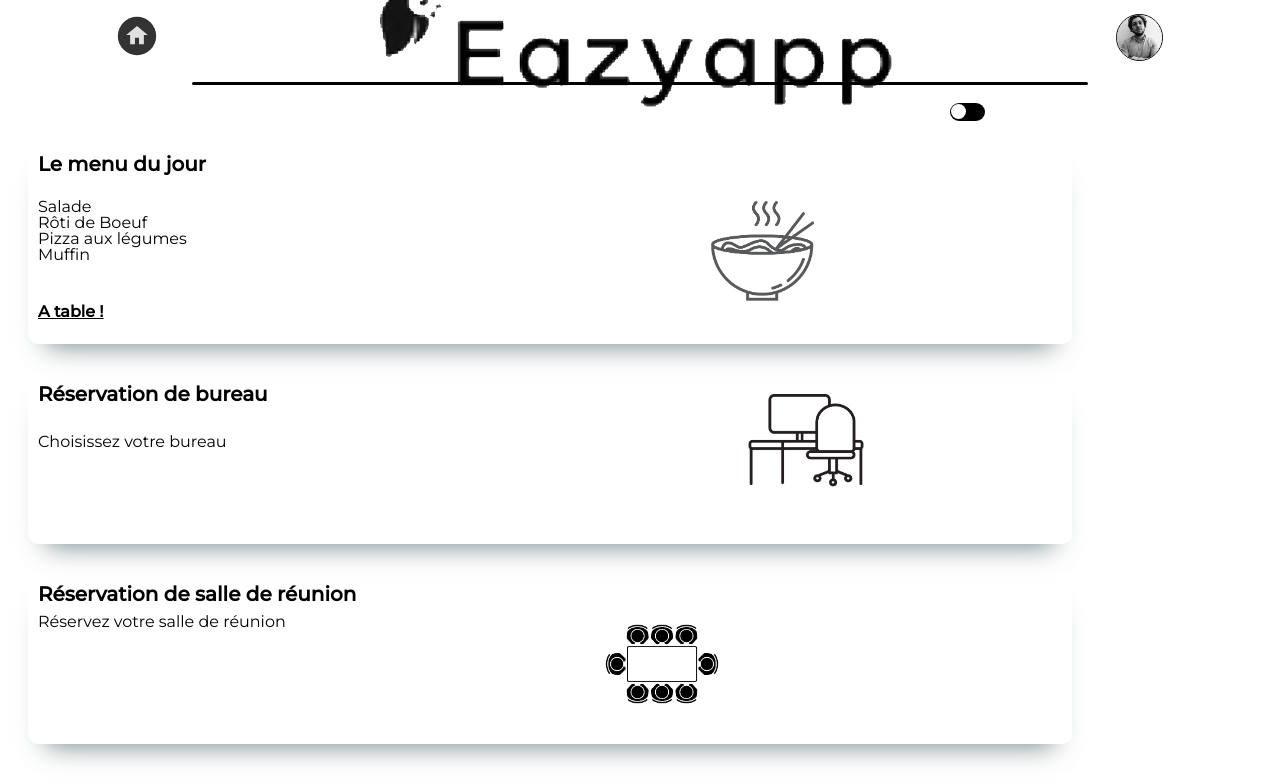
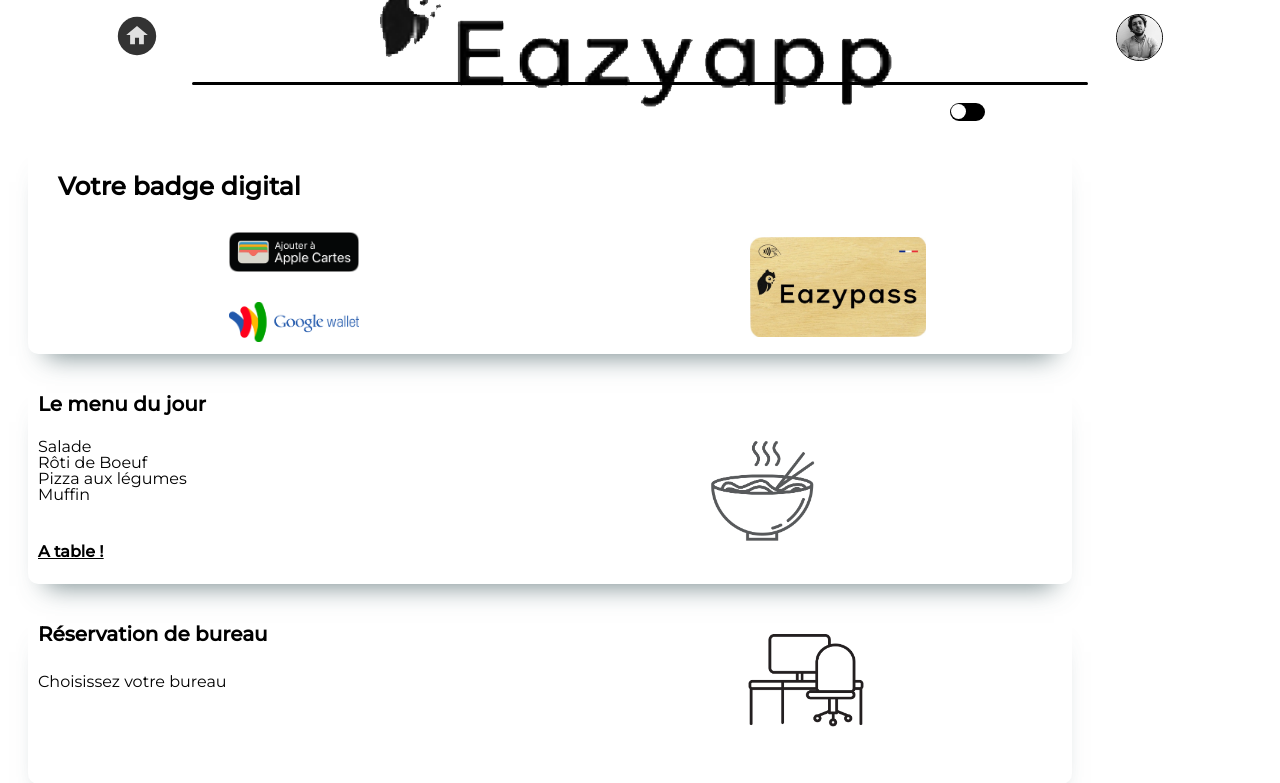
Before and after one commit to WildCodeSchool/p2-g4-sept21-lille-reactJs-myGreenCard-frontend, a React (Create React App) app: page /home in a window 1280 px wide. Shown: the top 783 px of the page. Built offline with nearby package versions, Linux system fonts and the light colour scheme; no server answers.

Commit message:
Digital badge is added

```diff
--- a/src/pages/Home/index.jsx
+++ b/src/pages/Home/index.jsx
@@ -1,6 +1,8 @@
 import Header from 'components/Header';
 import PropTypes from 'prop-types';
 import { Link } from 'react-router-dom';
+import apple from 'assets/Img/apple.png';
+import google from './pictures/googleWallet.png';
 import ToggleButton from '../../components/ToggleButton';
 import logo from '../../assets/Img/easyApp.png';
 import darkLogo from '../../assets/Img/easyAppNight.png';
@@ -30,6 +32,32 @@
           className={isDarkTheme ? 'dark' : null}
           size={0.5}
         />
+        <article className="badge">
+          <h2>Votre badge digital</h2>
+          <div className="logo">
+            <div className="wallet">
+              <a
+                target="_blank"
+                href="https://www.apple.com/apple-card/"
+                rel="noreferrer"
+              >
+                <img src={apple} alt="apple wallet" />
+              </a>
+              <a
+                target="_blank"
+                href="https://pay.google.com/intl/fr_fr/about/"
+                rel="noreferrer"
+              >
+                <img src={google} alt="google wallet" />
+              </a>
+            </div>
+            <div className="eazyCard">
+              <Link to="/eazycard">
+                <img src={Card} alt="Eazycard" />
+              </Link>
+            </div>
+          </div>
+        </article>
         <Link to="/food">
           <article
             className={isDarkTheme ? 'darkThemeBackground menu' : 'menu'}
--- a/src/pages/Home/style.jsx
+++ b/src/pages/Home/style.jsx
@@ -23,6 +23,40 @@
     display: flex;
     flex-direction: column;
     justify-content: space-between;
+  }
+
+  .badge {
+    height: 190px;
+    font-weight: bold;
+  }
+
+  .logo {
+    display: flex;
+    align-items: center;
+    justify-content: space-between;
+  }
+
+  .wallet {
+    display: flex;
+    flex-direction: column;
+    width: 40vw;
+    justify-content: space-around;
+    height: 140px;
+
+    img {
+      height: 40px;
+      width: 40vw;
+    }
+  }
+
+  .eazyCard {
+    display: flex;
+    justify-content: center;
+
+    img {
+      width: 35vw;
+      height: 100px;
+    }
   }
 
   img {
```
Also changed, not shown: src/pages/Home/pictures/googleWallet.png (added).
